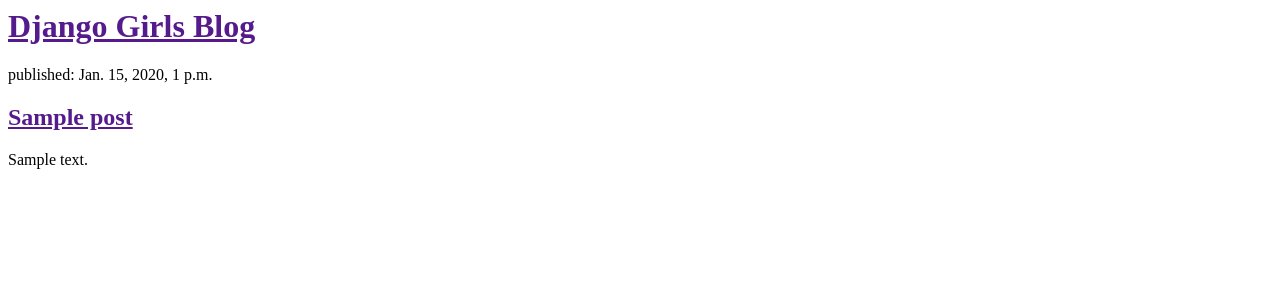
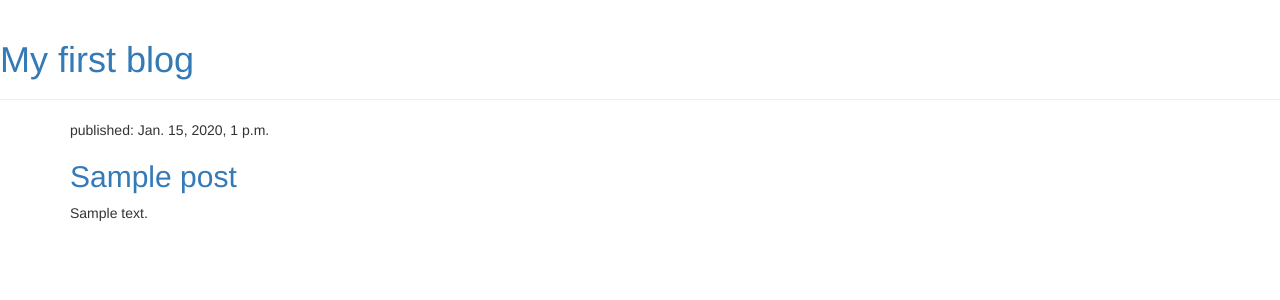
Before and after one commit to Aloha137/my-first-blog, a Django app: template blog/templates/blog/post_list.html in a window 1280 px wide. Shown: the top 300 px of the page. Run offline with Django 3.2, Linux system fonts and the light colour scheme; the template is opened without the code that fills it: values that come from a table or form of the project are taken from there, others are empty; tables that the repository leaves empty hold one stand-in row (values such as "Sample post"); some libraries are stand-ins or nearby versions.

Commit message:
Changes in html/css

```diff
--- a/blog/templates/blog/post_list.html
+++ b/blog/templates/blog/post_list.html
@@ -1,19 +1,33 @@
+{% load staticfiles %}
 <html>
+
 <head>
-            <title>Django Girls blog</title>
+    <title>My first blog</title>
+    <link rel="stylesheet" href="//maxcdn.bootstrapcdn.com/bootstrap/3.2.0/css/bootstrap.min.css">
+    <link rel="stylesheet" href="//maxcdn.bootstrapcdn.com/bootstrap/3.2.0/css/bootstrap-theme.min.css">
+    <link rel="stylesheet" href="{% static 'css/blog.css' %}">
+    <link href="https://fonts.googleapis.com/css?family=Lobster&subset=latin,cyrillic" rel="stylesheet" type="text/css">
 </head>
+
 <body>
-            <div>
-                <h1><a href="">Django Girls Blog</a></h1>
+    <div class="page-header">
+        <h1><a href="">My first blog</a></h1>
     </div>
-
+    <div class="content container">
+        <div class="row">
+            <div class="col-md-8">
                 {% for post in posts %}
-
-            <div>
+                <div class="post">
+                    <div class="date">
                         <p>published: {{ post.published_date }}</p>
                         <h2><a href="">{{ post.title }}</a></h2>
                         <p>{{ post.text|linebreaksbr }}</p>
                     </div>
+                </div>
                 {% endfor %}
+            </div>
+        </div>
+    </div>
 </body>
+
 </html>
```
Lines whose indentation alone changed are shown as unchanged.
